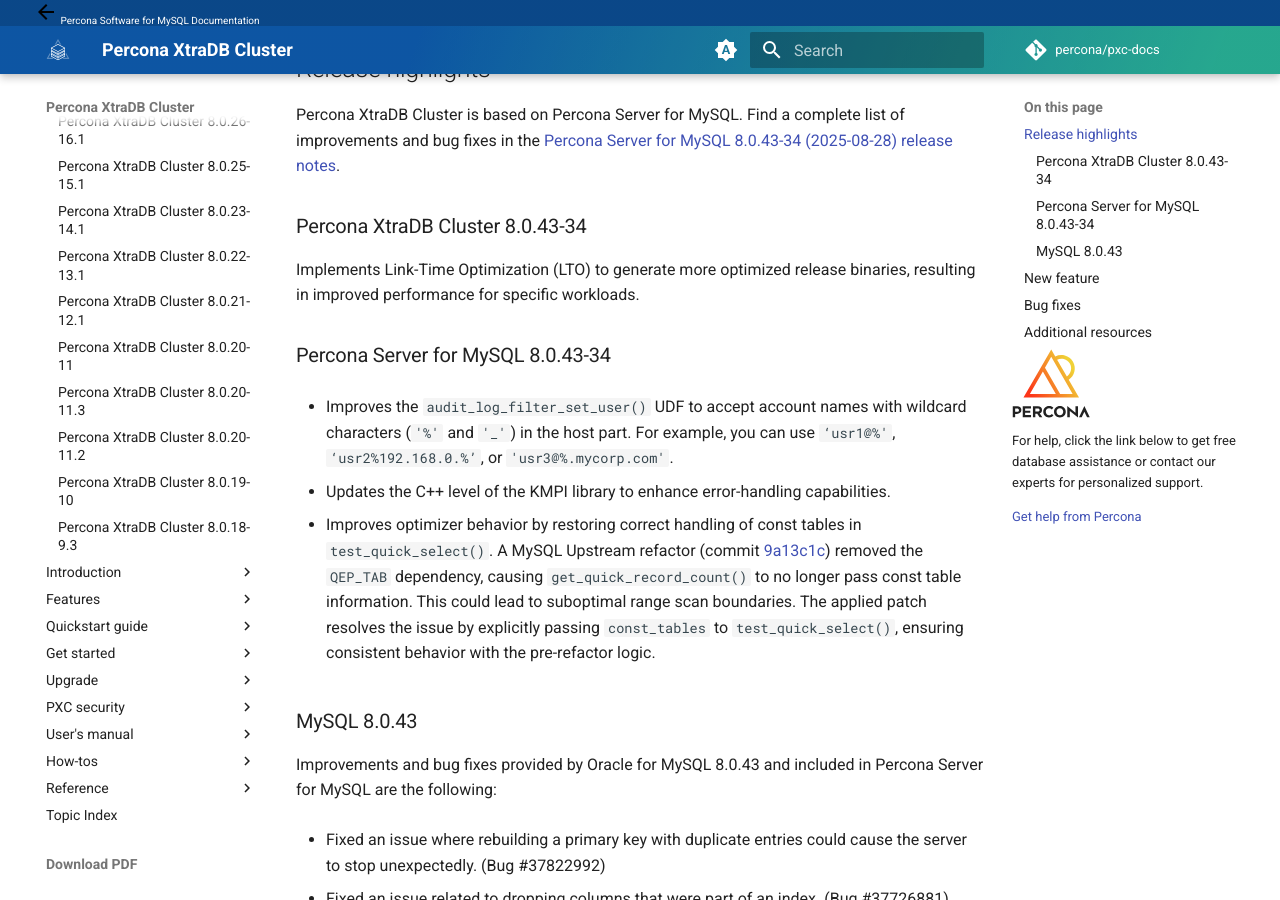
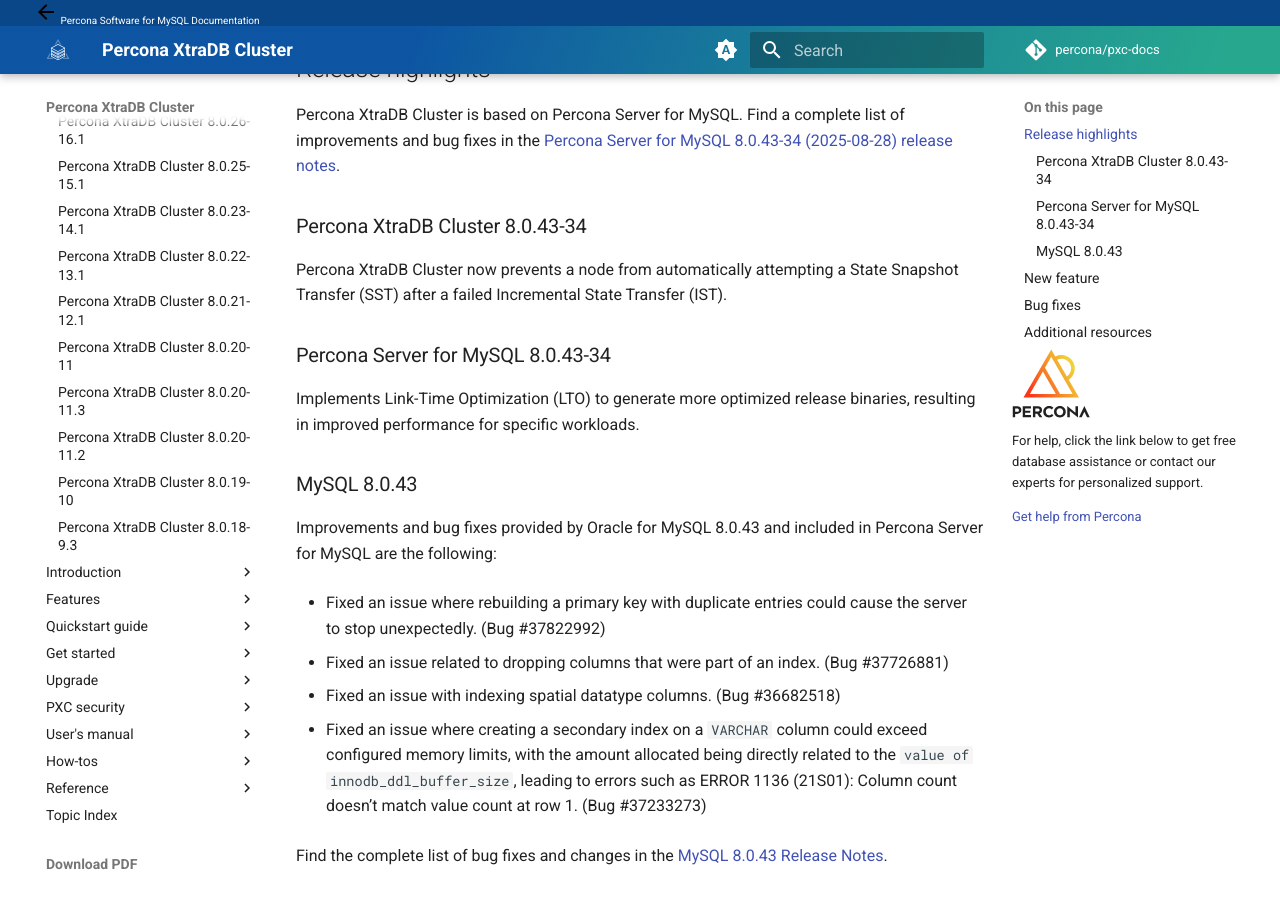
Before and after one commit to percona/pxc-docs, an MkDocs documentation site: the page built from docs/release-notes/8.0.43-34.md, in a window 1280 px wide and 900 px high, scrolled down 329 px. Built offline with MkDocs 1.6.1 and Material for MkDocs 9.7.7, drawn with Linux system fonts in a browser that asks for light colours; nearby versions of some CDN libraries; comment, search, counter and statistics services are not loaded; the version menu is left out.

Commit message:
Update 8.0.43-34 release notes
Update 8.0.43-34.md

```diff
--- a/docs/release-notes/8.0.43-34.md
+++ b/docs/release-notes/8.0.43-34.md
@@ -10,15 +10,11 @@
 
 ### Percona XtraDB Cluster 8.0.43-34
 
-Implements Link-Time Optimization (LTO) to generate more optimized release binaries, resulting in improved performance for specific workloads.
+Percona XtraDB Cluster now prevents a node from automatically attempting a State Snapshot Transfer (SST) after a failed Incremental State Transfer (IST).
 
 ### Percona Server for MySQL 8.0.43-34
 
-* Improves the `audit_log_filter_set_user()` UDF to accept account names with wildcard characters (`'%'` and `'_'`) in the host part. For example, you can use `‘usr1@%'`, `‘usr2%192.168.0.%’`, or `'usr3@%.mycorp.com'`.
-
-* Updates the C++ level of the KMPI library to enhance error-handling capabilities.
-
-* Improves optimizer behavior by restoring correct handling of const tables in `test_quick_select()`. A MySQL Upstream refactor (commit [9a13c1c](https://github.com/percona/percona-server/commit/9a13c1c6971f4bd56d143179ecfb34cca8ecc018)) removed the `QEP_TAB` dependency, causing `get_quick_record_count()` to no longer pass const table information. This could lead to suboptimal range scan boundaries. The applied patch resolves the issue by explicitly passing `const_tables` to `test_quick_select()`, ensuring consistent behavior with the pre-refactor logic.
+Implements Link-Time Optimization (LTO) to generate more optimized release binaries, resulting in improved performance for specific workloads.
 
 ### MySQL 8.0.43
 
```
